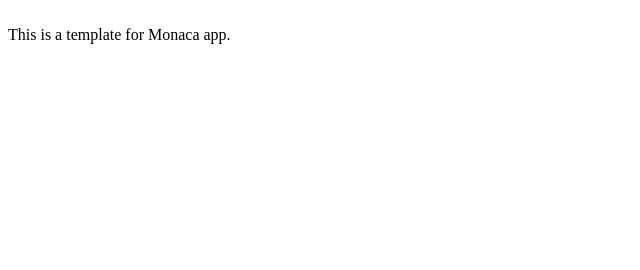
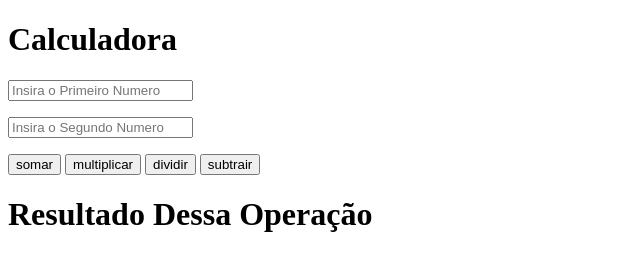
Before and after one commit to Nayara-Aparecida/PrimeiroReposit-rioMobile, a website: page www/index.html in a window 1280 px wide. Shown: the whole page, without its empty margins (0-640 px from the left). Drawn offline with Linux system fonts and the light colour scheme.

Commit message:
Calculadora

```diff
--- a/www/index.html
+++ b/www/index.html
@@ -3,15 +3,54 @@
 <head>
     <meta charset="utf-8">
     <meta name="viewport" content="width=device-width, initial-scale=1, maximum-scale=1, user-scalable=no">
-    <meta http-equiv="Content-Security-Policy" content="default-src * data: gap: content: https://ssl.gstatic.com; style-src * 'unsafe-inline'; script-src * 'unsafe-inline' 'unsafe-eval'">
+<meta http-equiv="Content-Security-Policy" content="default-src * data: gap: content: https://ssl.gstatic.com; style-src * 'unsafe-inline'; script-src * 'unsafe-inline' 'unsafe-eval'">
     <script src="components/loader.js"></script>
     <link rel="stylesheet" href="components/loader.css">
     <link rel="stylesheet" href="css/style.css">
     <script>
+        var numero01, numero02, resultado
+
+    function somar(){
+        numero01=parseInt(document.getElementById('numero01').value)
+        numero02=parseInt(document.getElementById('numero02').value)
+
+        resultado = numero01 + numero02
+        document.getElementById('visor').innerHTML = resultado }
+
+        function multiplicar(){
+        numero01=parseInt(document.getElementById('numero01').value)
+        numero02=parseInt(document.getElementById('numero02').value)
+
+        resultado = numero01 * numero02
+        document.getElementById('visor').innerHTML = resultado }
+
+        function dividir(){
+        numero01=parseInt(document.getElementById('numero01').value)
+        numero02=parseInt(document.getElementById('numero02').value)
+
+        resultado = numero01 / numero02
+        document.getElementById('visor').innerHTML = resultado }
+
+        function subtrair(){
+        numero01=parseInt(document.getElementById('numero01').value)
+        numero02=parseInt(document.getElementById('numero02').value)
+
+        resultado = numero01 - numero02
+        document.getElementById('visor').innerHTML = resultado }
+
     </script>
 </head>
 <body>
-	<br />
-    This is a template for Monaca app.
+
+    <h1>Calculadora</h1>
+    <p><input type="number" placeholder="Insira o Primeiro Numero" id="numero01"><br></p>
+    <p><input type="number" placeholder="Insira o Segundo Numero" id="numero02"><br></p>
+    <input type ="button" value="somar" onclick="somar()" >
+    <input type ="button" value="multiplicar" onclick="multiplicar()" >
+    <input type ="button" value="dividir" onclick="dividir()" >
+    <input type ="button" value="subtrair" onclick="subtrair()" >
+    <h1>Resultado Dessa Operação</h1>
+    <h2 id="visor"></h2>
+
 </body>
 </html>
```
